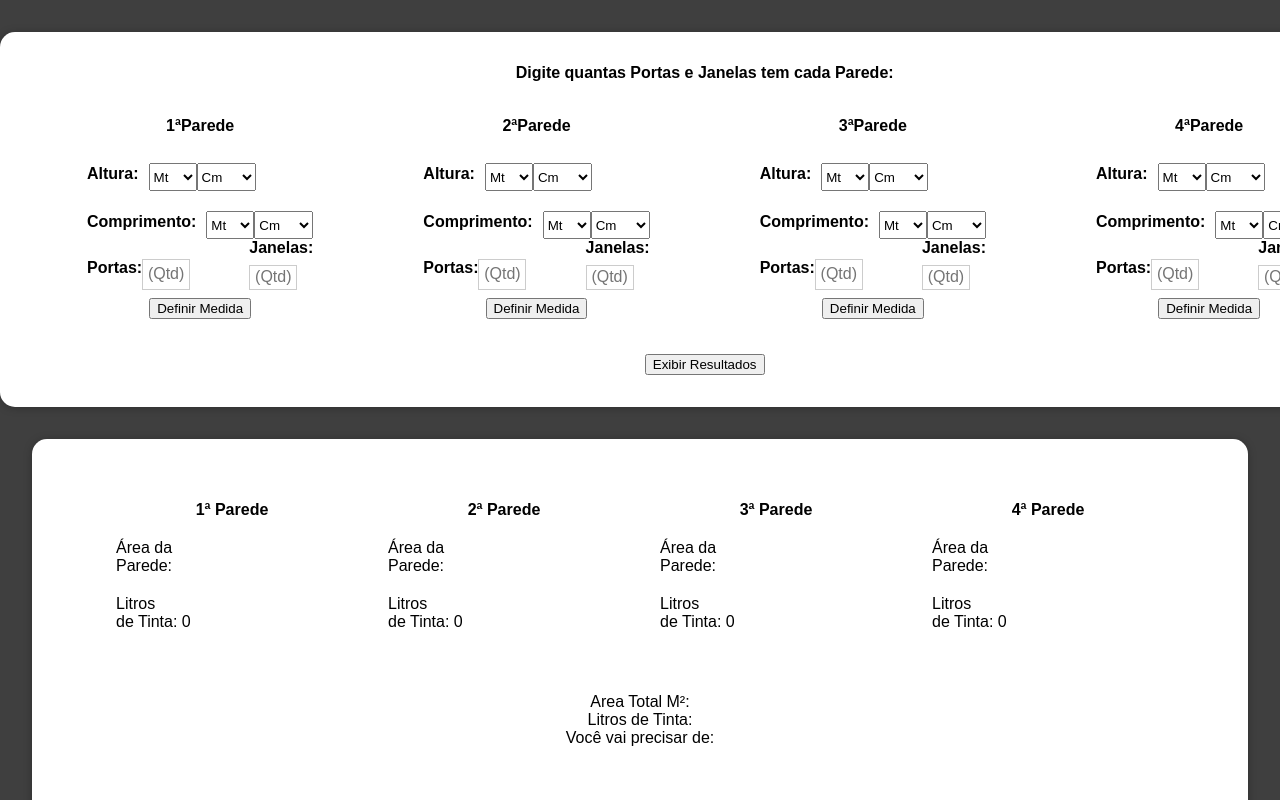
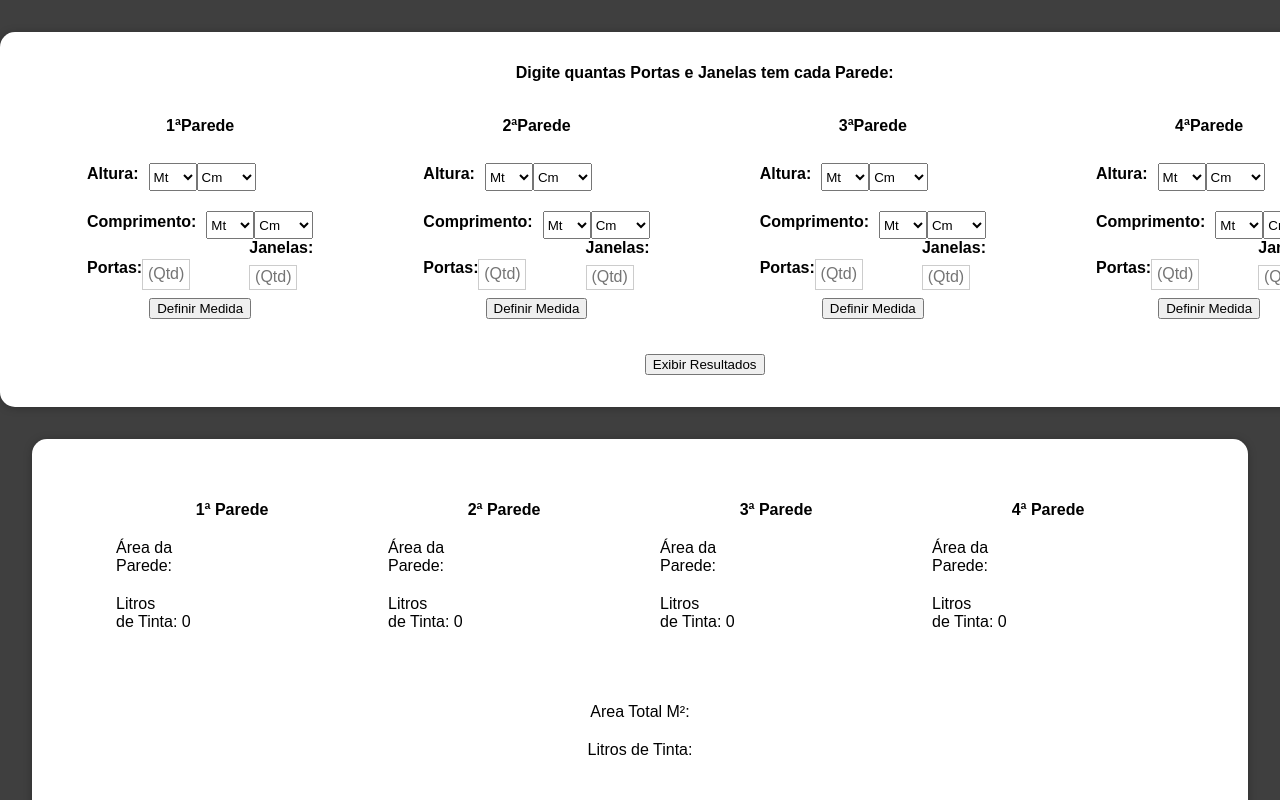
Before and after one commit to Riosxls/Calculadora-de-Tinta-React.Js, a React (Create React App) app: page / in a window 1280 px wide. Shown: the top 800 px of the page. Built offline with nearby package versions, Linux system fonts and the light colour scheme.

Commit message:
Update Resultado.module.css

```diff
--- a/src/components/Resultado/Resultado.module.css
+++ b/src/components/Resultado/Resultado.module.css
@@ -40,3 +40,12 @@
   font-weight: 600;
   padding: 20px 0px 30px 0px;
 }
+
+.resultado-total {
+  display: block;
+  padding-bottom: 2rem;
+}
+
+.resultado-total-item {
+  padding: 10px;
+}
```
